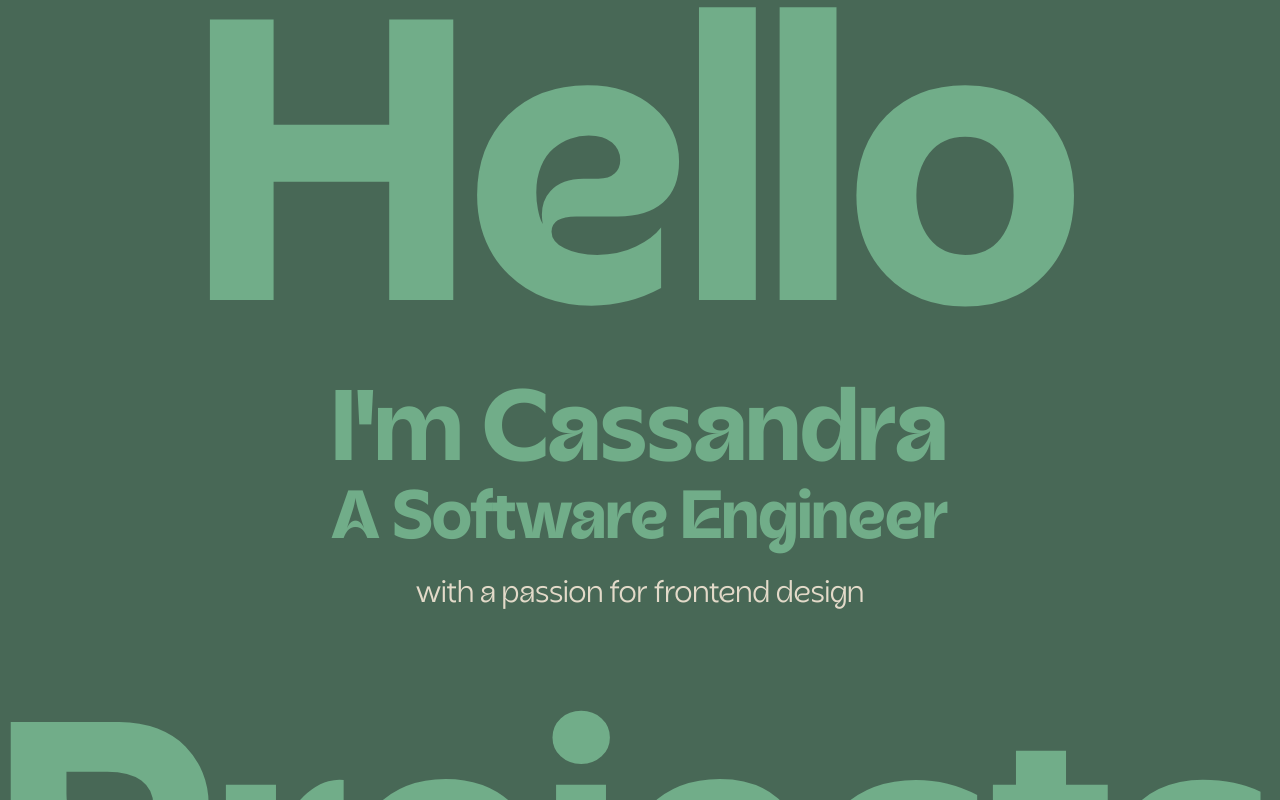
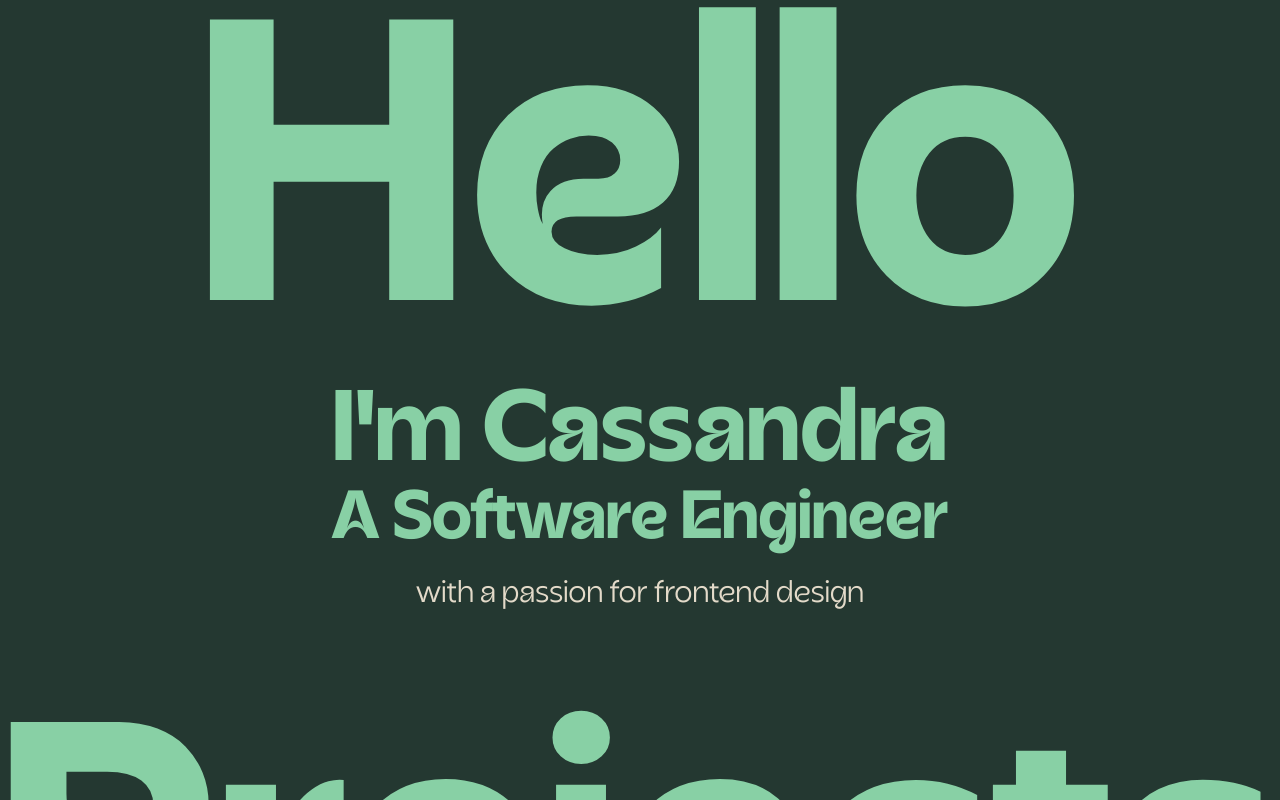
Before and after one commit to Cassandra-Samonte/Portfolio2.0, a React (Vite) app in the folder Portfolio/: page / in a window 1280 px wide. Shown: the top 800 px of the page. Built offline with nearby package versions, Linux system fonts and the light colour scheme.

Commit message:
changed background

```diff
--- a/Portfolio/src/index.css
+++ b/Portfolio/src/index.css
@@ -16,8 +16,8 @@
   margin: 0 auto;
   text-align: center;
   font-family: AcornBold;
-  color: #71AD89;
-  background-color: #486856;
+  color: #88D0A5;
+  background-color: #243831;
 }
 
 body {
```
